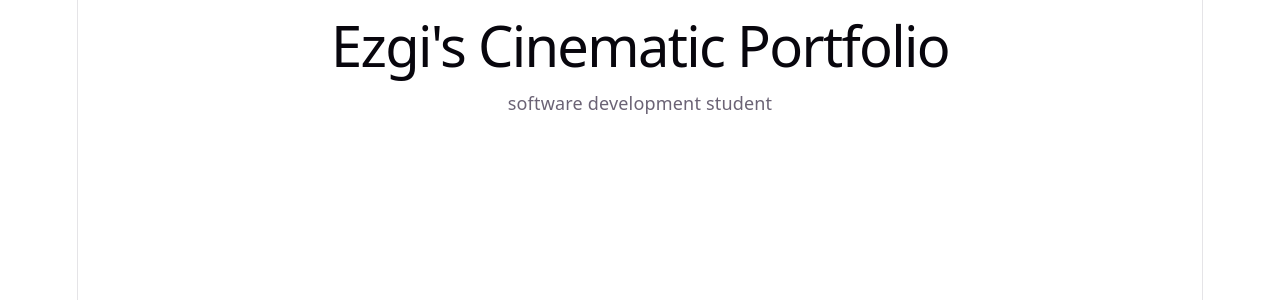
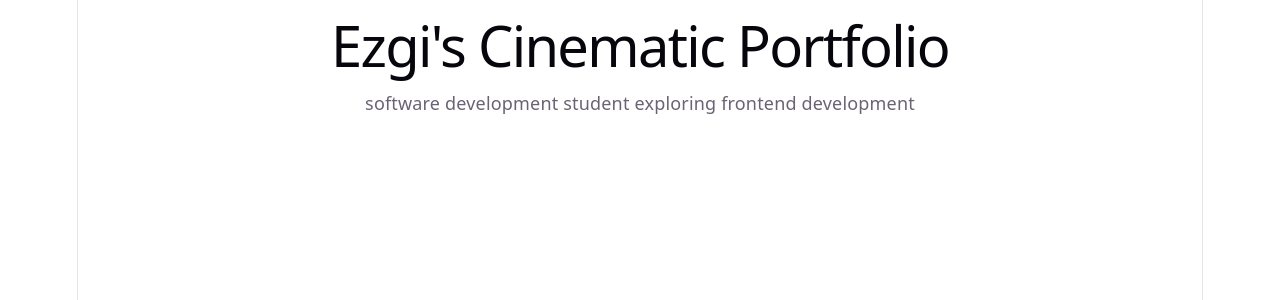
Before and after one commit to ezginy/cinematic-portfolio, a React (Vite) app: page / in a window 1280 px wide. Shown: the top 300 px of the page. Built offline with nearby package versions, Linux system fonts and the light colour scheme.

Commit message:
create hero component

```diff
--- a/src/App.jsx
+++ b/src/App.jsx
@@ -1,8 +1,9 @@
+import Hero from "./components/Hero"
+
 function App() {
   return (
     <div className="app">
-      <h1>Ezgi's Cinematic Portfolio</h1>
-      <p>software development student</p>
+      <Hero/>
     </div>
   )
 }
--- /dev/null
+++ b/src/components/Hero.jsx
@@ -0,0 +1,11 @@
+// Main hero section
+function Hero() {
+    return (
+        <section>
+            <h1>Ezgi's Cinematic Portfolio</h1>
+            <p>software development student exploring frontend development</p>
+        </section>
+    )
+}
+
+export default Hero
```
